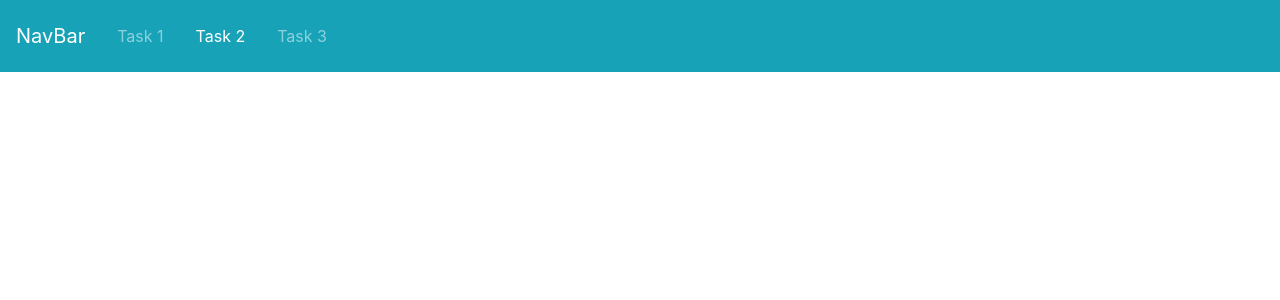
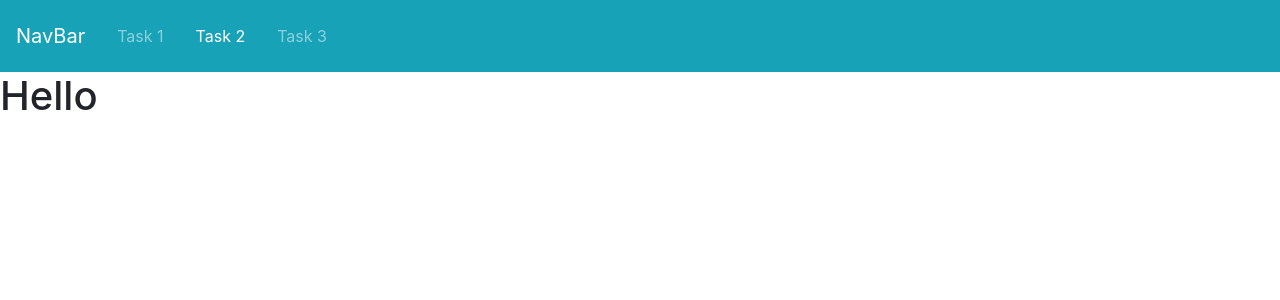
Before and after one commit to orionslg/gradana-test, a Vue app: page /task2 in a window 1280 px wide. Shown: the top 300 px of the page. Built offline with nearby package versions, Linux system fonts and the light colour scheme.

Commit message:
added tasktwo route

```diff
--- a/src/router/index.js
+++ b/src/router/index.js
@@ -14,6 +14,11 @@
     component: () => import("../views/TaskOne.vue")
   },
   {
+    path: "/task2",
+    name: "Task2",
+    component: () => import("../views/TaskTwo.vue")
+  },
+  {
     path: "/task3",
     name: "Task3",
     component: () => import("../views/TaskThree.vue")
--- /dev/null
+++ b/src/views/TaskTwo.vue
@@ -0,0 +1,12 @@
+<template>
+  <div>
+    <h1>Hello</h1>
+  </div>
+</template>
+
+<script>
+export default {};
+</script>
+
+<style>
+</style>
```
